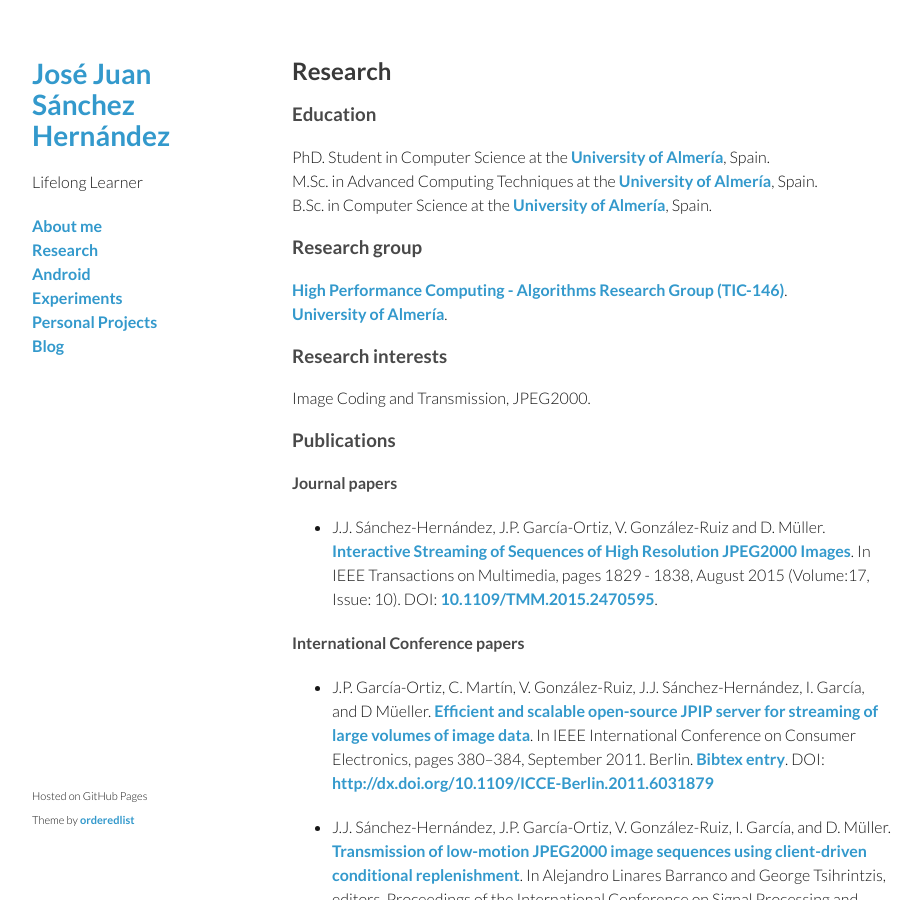
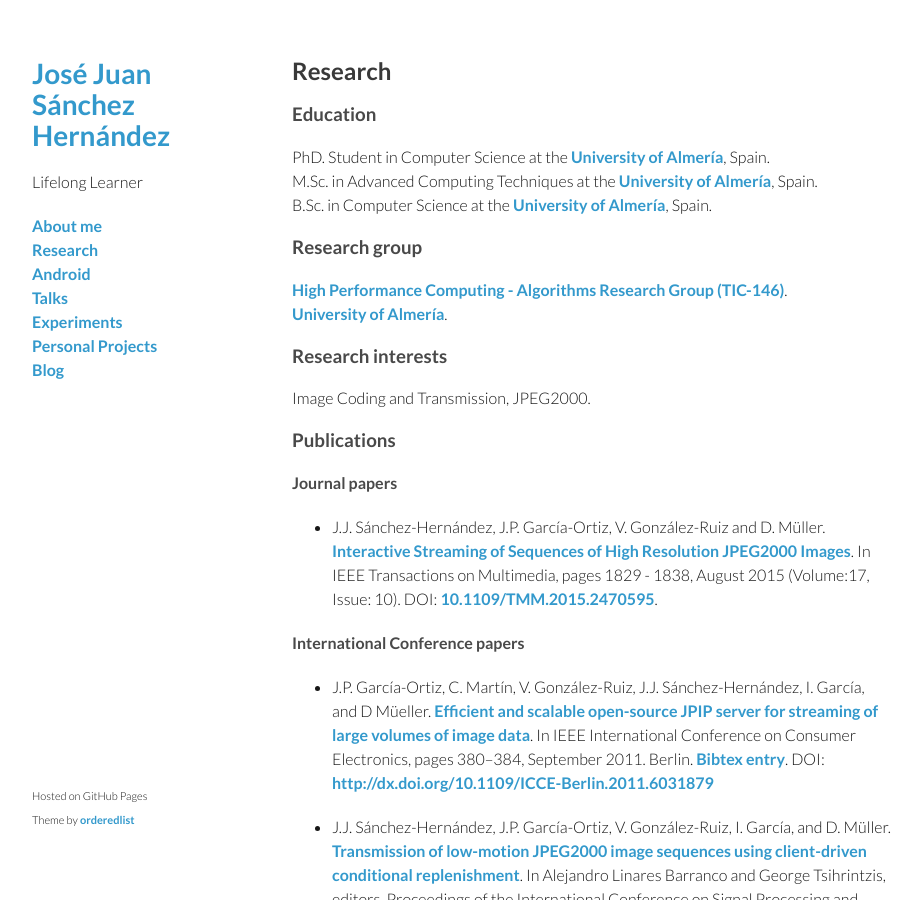
Before and after one commit to josejuansanchez/josejuansanchez.github.io, a Jekyll site: the page built from index.md, in a window 1280 px wide and 900 px high. Shown: the whole window, without its empty margins (178-1099 px from the left). Built offline with Jekyll 4.4.1, drawn with Linux system fonts in a browser that asks for light colours.

Commit message:
Added new link for the section about talks

```diff
--- a/_layouts/default.html
+++ b/_layouts/default.html
@@ -20,6 +20,7 @@
           <a href="{{ site.url }}/about">About me</a><br/>
           <a href="{{ site.url }}/research">Research</a><br/>
           <a href="{{ site.url }}/android">Android</a><br/>
+          <a href="{{ site.url }}/talks">Talks</a><br/>
           <a href="{{ site.url }}/experiments">Experiments</a><br/>
           <a href="{{ site.url }}/projects">Personal Projects</a><br/>
           <a href="{{ site.url }}/blog">Blog</a>
```
